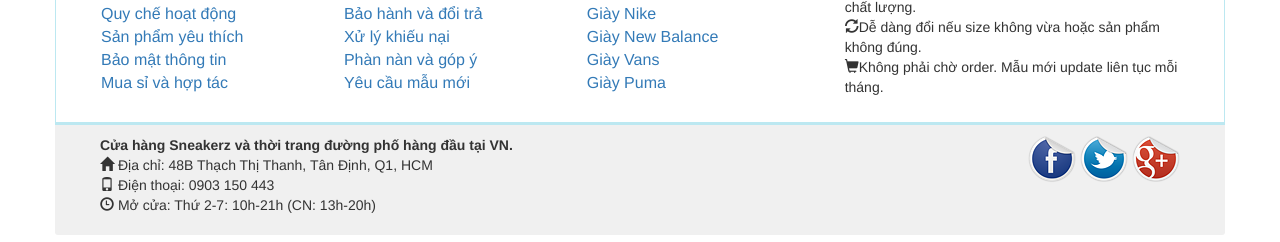
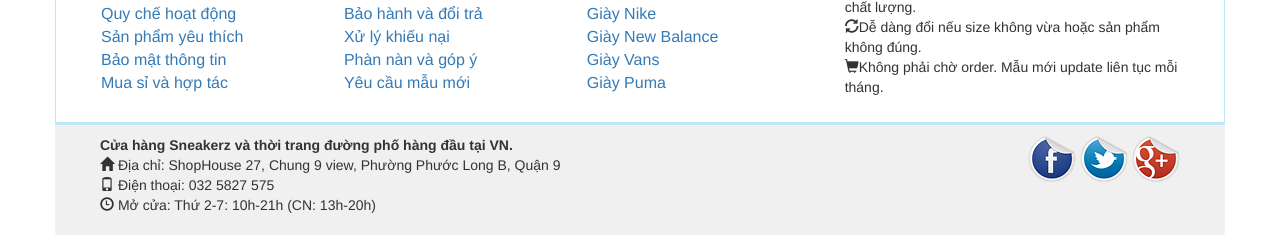
Before and after one commit to conghieu1998/DoAnPHP, a CodeIgniter app: page /sneakerz/ in a window 1280 px wide. Shown: the part 2055-2297 px from the top of the page. Run offline with CodeIgniter, Linux system fonts and the light colour scheme; data comes from the database, SQL or seed files in the repository; some libraries are stand-ins or nearby versions.

Commit message:
upload bao cao

```diff
--- a/application/views/site/footer.php
+++ b/application/views/site/footer.php
@@ -46,8 +46,8 @@
 				<div class="col-xs-12 col-sm-8 col-md-8 col-lg-8">
 					<address>
 					  <strong>Cửa hàng Sneakerz và thời trang đường phố hàng đầu tại VN.</strong><br>
-					  <span class="glyphicon glyphicon-home" aria-hidden="true"></span> Địa chỉ: 48B Thạch Thị Thanh, Tân Định, Q1, HCM<br>
-					  <span class="glyphicon glyphicon-phone" aria-hidden="true"></span> Điện thoại: 0903 150 443<br>
+					  <span class="glyphicon glyphicon-home" aria-hidden="true"></span> Địa chỉ: ShopHouse 27, Chung 9 view, Phường Phước Long B, Quận 9<br>
+					  <span class="glyphicon glyphicon-phone" aria-hidden="true"></span> Điện thoại: 032 5827 575<br>
 					  <span class="glyphicon glyphicon-time" aria-hidden="true"></span> Mở cửa: Thứ 2-7: 10h-21h (CN: 13h-20h)<br>
 					</address>
 				</div>
```
Also changed, not shown: 1 other file.
